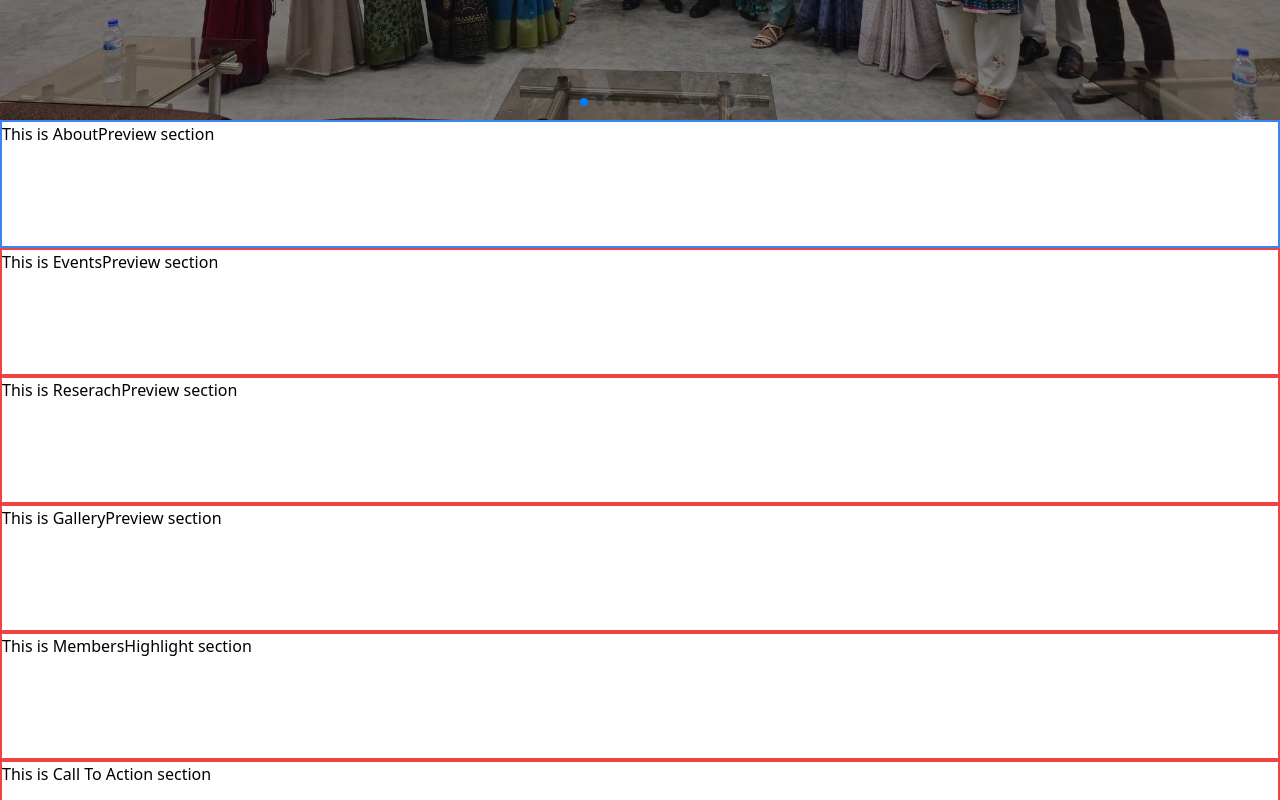
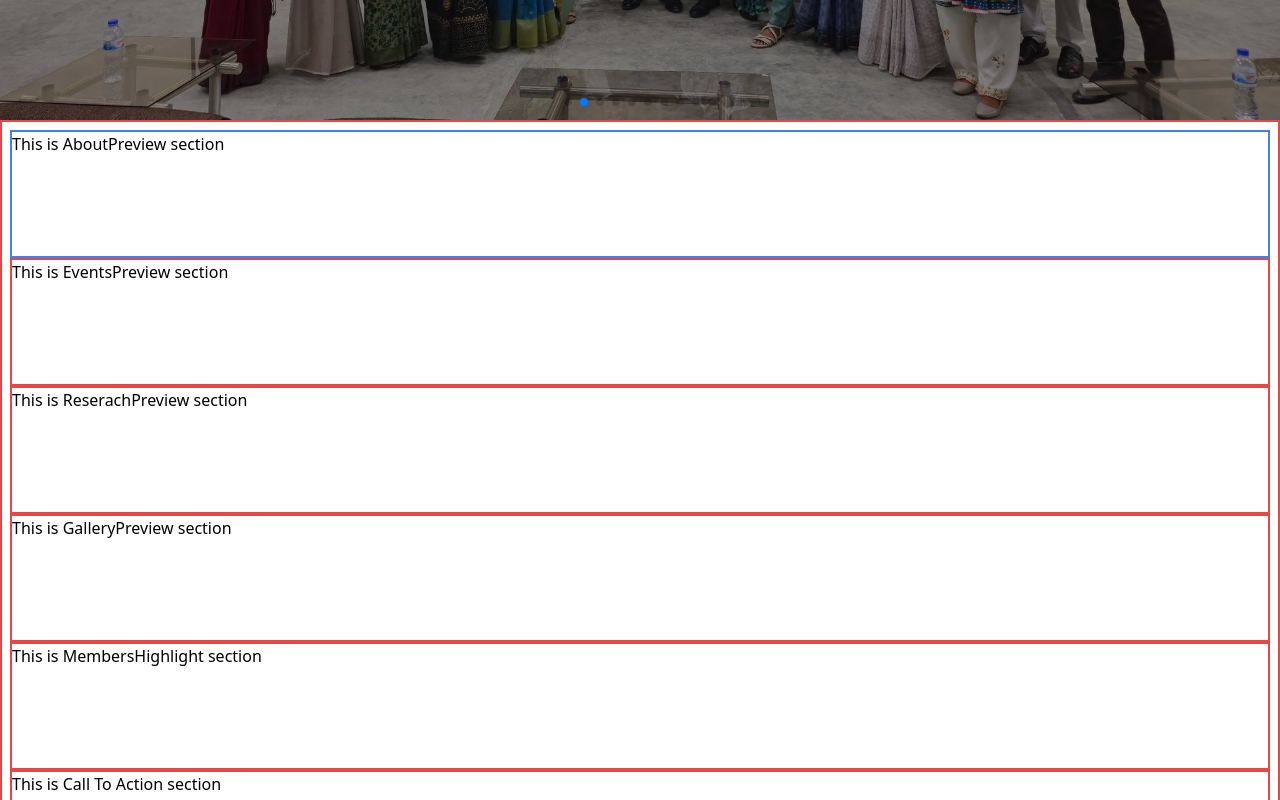
Before and after one commit to mehorabkonok/ruherf, a React (Vite) app: page / in a window 1280 px wide. Shown: the part 680-1480 px from the top of the page. Built offline with nearby package versions, Linux system fonts and the light colour scheme.

Commit message:
increased the margin from top to mt-16 or 64 pixel for the outlet and decresed for hero by 64 pixel using mt-[-64px]

```diff
--- a/src/Pages/Home/Hero.jsx
+++ b/src/Pages/Home/Hero.jsx
@@ -6,7 +6,7 @@ import { Navigation, Pagination, Autoplay } from "swiper/modules";
 
 const Hero = () => {
     return (
-        <div className="w-full h-screen relative">
+        <div className="w-full h-screen relative mt-[-64px]">
             <Swiper
                 modules={[Navigation, Pagination, Autoplay]}
                 navigation
--- a/src/Pages/Home/Home.jsx
+++ b/src/Pages/Home/Home.jsx
@@ -9,7 +9,9 @@ import ResearchPreview from "./ResearchPreview";
 const Home = () => {
     return (
         <div>
-            <Hero></Hero>
+            <Hero></Hero>  {/* Hero shows the slider or the banner in the homepage */}
+
+            <div className="p-2 border-2 border-red-500">
                 <AboutPreview></AboutPreview>
                 <EventsPreview></EventsPreview>
                 <ResearchPreview></ResearchPreview>
@@ -17,6 +19,8 @@ const Home = () => {
                 <MembersHighlight></MembersHighlight>
                 <CTA></CTA>
             </div>
+
+        </div>
     );
 };
 
--- a/src/Pages/HomepageContainer.jsx
+++ b/src/Pages/HomepageContainer.jsx
@@ -6,7 +6,8 @@ const HomepageContainer = () => {
     return (
         <>
             <Header></Header>
-            <div>
+
+            <div className='mt-16'>
                 <Outlet></Outlet>
             </div>
 
```
Lines whose indentation alone changed are shown as unchanged.
